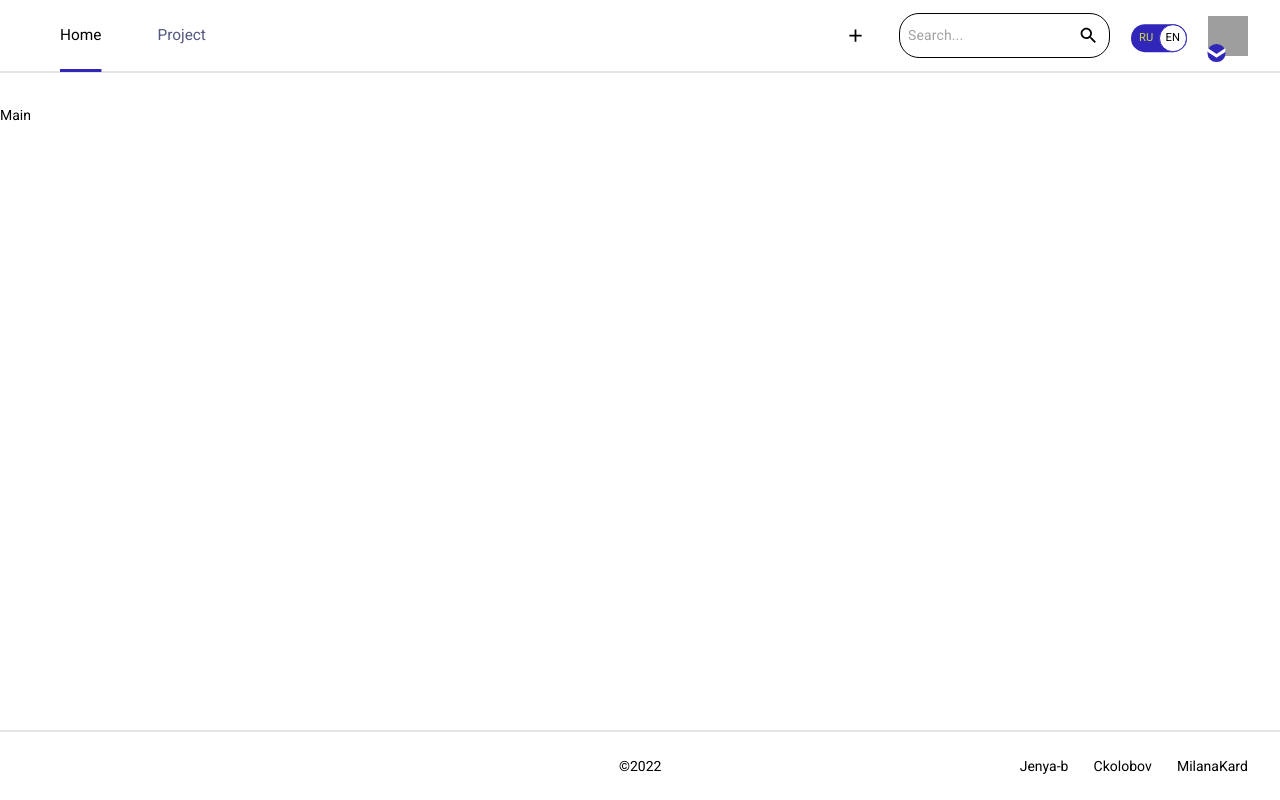
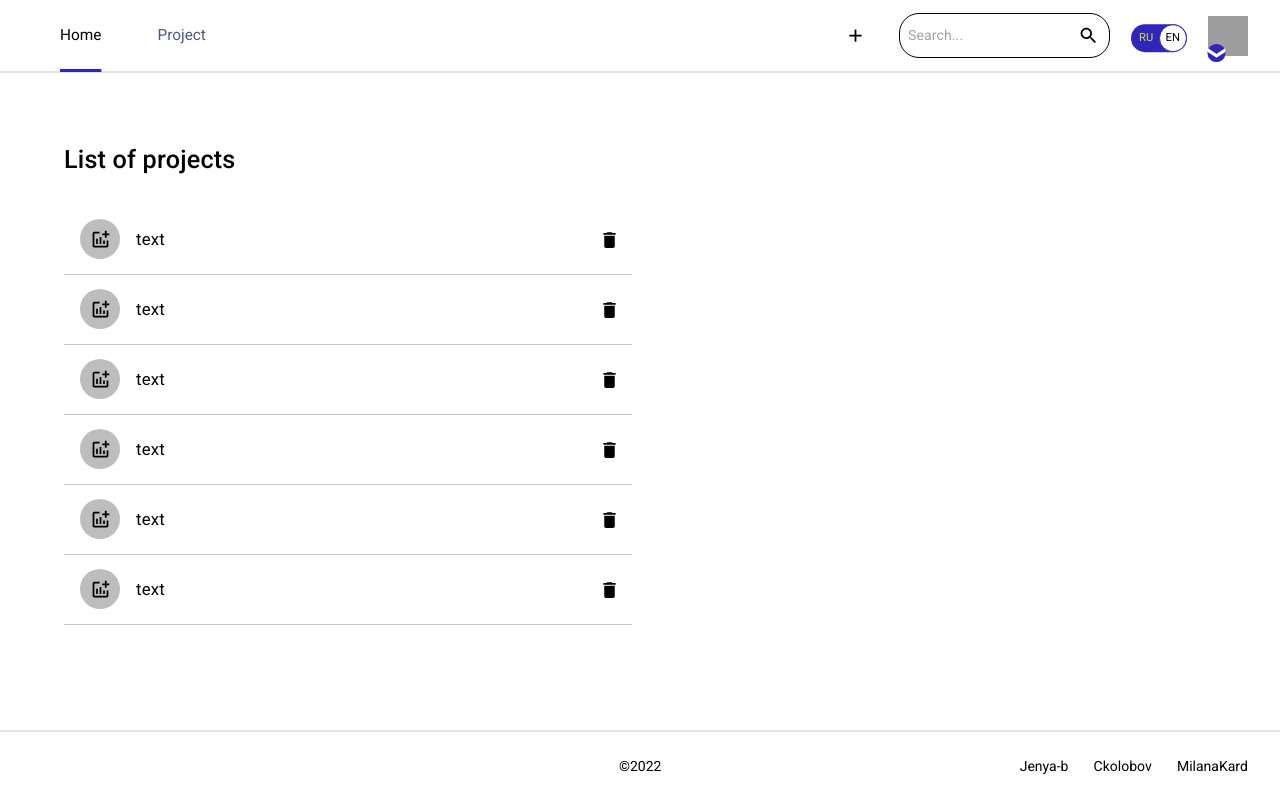
Before and after one commit to Jenya-b/project-management-app, a React (Create React App) app in the folder project-management-app/: page / in a window 1280 px wide. Built offline with nearby package versions, Linux system fonts and the light colour scheme; grey boxes are pictures that could not be loaded.

Commit message:
feat: add list projects

```diff
--- a/project-management-app/public/assets/locales/en/translation.json
+++ b/project-management-app/public/assets/locales/en/translation.json
@@ -16,5 +16,7 @@
   "logOutModal": "Are you sure you want to log out of your account?",
   "notFoundTitle": "404 Not Found",
   "notFoundDesc": "Something seems to have gone wrong! The page you are requesting does not exist. Perhaps it is out of date, has been removed, or an incorrect address has been entered in the address bar.",
-  "notFoundButton": "Home Page"
+  "notFoundButton": "Home Page",
+  "ListOfProjects": "List of projects",
+  "ProjectDescription": "Project description"
 }
--- a/project-management-app/public/assets/locales/ru/translation.json
+++ b/project-management-app/public/assets/locales/ru/translation.json
@@ -16,5 +16,7 @@
   "logOutModal": "Вы действительно хотите выйти из учетной записи?",
   "notFoundTitle": "Ошибка 404",
   "notFoundDesc": "Кажется что-то пошло не так! Страница, которую вы запрашиваете, не существует. Возможно она устарела, была удалена, или был введен неверный адрес в адресной строке.",
-  "notFoundButton": "Перейти на главную"
+  "notFoundButton": "Перейти на главную",
+  "ListOfProjects": "Список проектов",
+  "ProjectDescription": "Описание проекта"
 }
--- /dev/null
+++ b/project-management-app/src/modules/components/listItemProject/index.tsx
@@ -0,0 +1,35 @@
+import ListItem from '@mui/material/ListItem';
+import ListItemButton from '@mui/material/ListItemButton';
+import ListItemAvatar from '@mui/material/ListItemAvatar';
+import ListItemText from '@mui/material/ListItemText';
+import Avatar from '@mui/material/Avatar';
+import IconButton from '@mui/material/IconButton';
+import Typography from '@mui/material/Typography';
+import AddchartIcon from '@mui/icons-material/Addchart';
+import DeleteIcon from '@mui/icons-material/Delete';
+import { ListItemProjectType } from '../../types';
+
+export const ListItemProject = ({ title, deleteBoard, openBoard }: ListItemProjectType) => (
+  <ListItem
+    secondaryAction={
+      <IconButton edge="end" aria-label="delete" onClick={deleteBoard}>
+        <DeleteIcon />
+      </IconButton>
+    }
+    disablePadding
+  >
+    <ListItemButton
+      sx={{ height: '5rem', borderBottom: '0.5px solid #c5c5c5' }}
+      role={undefined}
+      onClick={openBoard}
+      dense
+    >
+      <ListItemAvatar>
+        <Avatar>
+          <AddchartIcon />
+        </Avatar>
+      </ListItemAvatar>
+      <ListItemText primary={<Typography style={{ fontSize: '1.2rem' }}>{title}</Typography>} />
+    </ListItemButton>
+  </ListItem>
+);
--- a/project-management-app/src/modules/pages/main/index.tsx
+++ b/project-management-app/src/modules/pages/main/index.tsx
@@ -1,3 +1,41 @@
-import './index.scss';
+import Box from '@mui/material/Box';
+import List from '@mui/material/List';
+import Grid from '@mui/material/Grid';
+import Typography from '@mui/material/Typography';
+import Container from '@mui/material/Container';
+import { ListItemProject } from '../../components/listItemProject';
+import { useTranslation } from 'react-i18next';
 
-export const Main = () => <div className="main">Main</div>;
+export const Main = () => {
+  const { t } = useTranslation();
+
+  const openBoard = () => {};
+
+  const deleteBoard = () => {};
+
+  return (
+    <div className="main">
+      <Container>
+        <Grid container spacing={2}>
+          <Grid item xs={12} md={6}>
+            <Typography sx={{ mt: 4, mb: 2, fontSize: '1.8rem' }} variant="h6">
+              {t('ListOfProjects')}
+            </Typography>
+            <Box>
+              <List>
+                {Array.from(Array(6)).map((item, index) => (
+                  <ListItemProject
+                    key={index}
+                    title="text"
+                    openBoard={openBoard}
+                    deleteBoard={deleteBoard}
+                  />
+                ))}
+              </List>
+            </Box>
+          </Grid>
+        </Grid>
+      </Container>
+    </div>
+  );
+};
--- a/project-management-app/src/modules/types/index.ts
+++ b/project-management-app/src/modules/types/index.ts
@@ -28,3 +28,9 @@ export type ConfirmationDialogType = {
   title: string;
   desc: string;
 };
+
+export type ListItemProjectType = {
+  title: string;
+  deleteBoard: () => void;
+  openBoard: () => void;
+};
```
